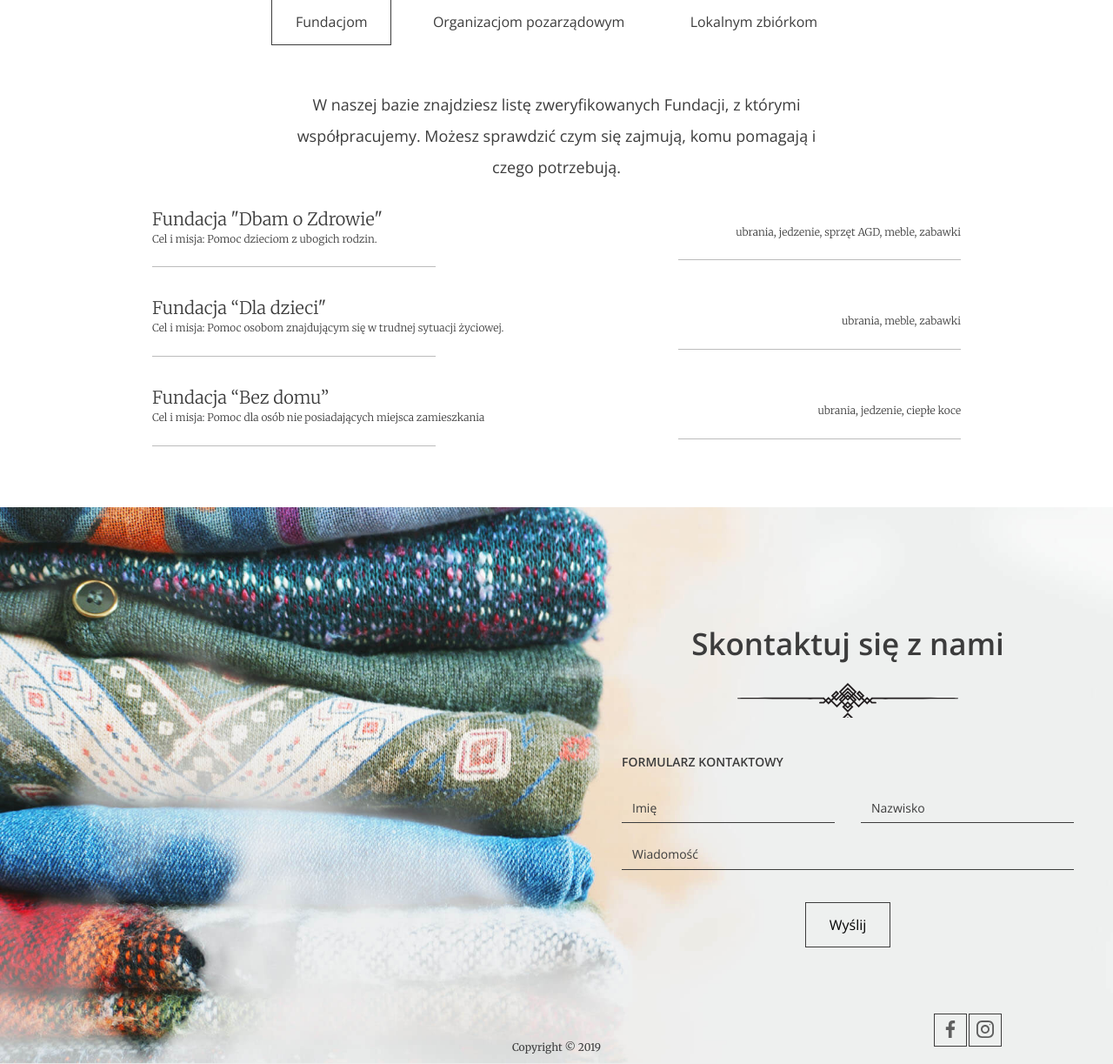
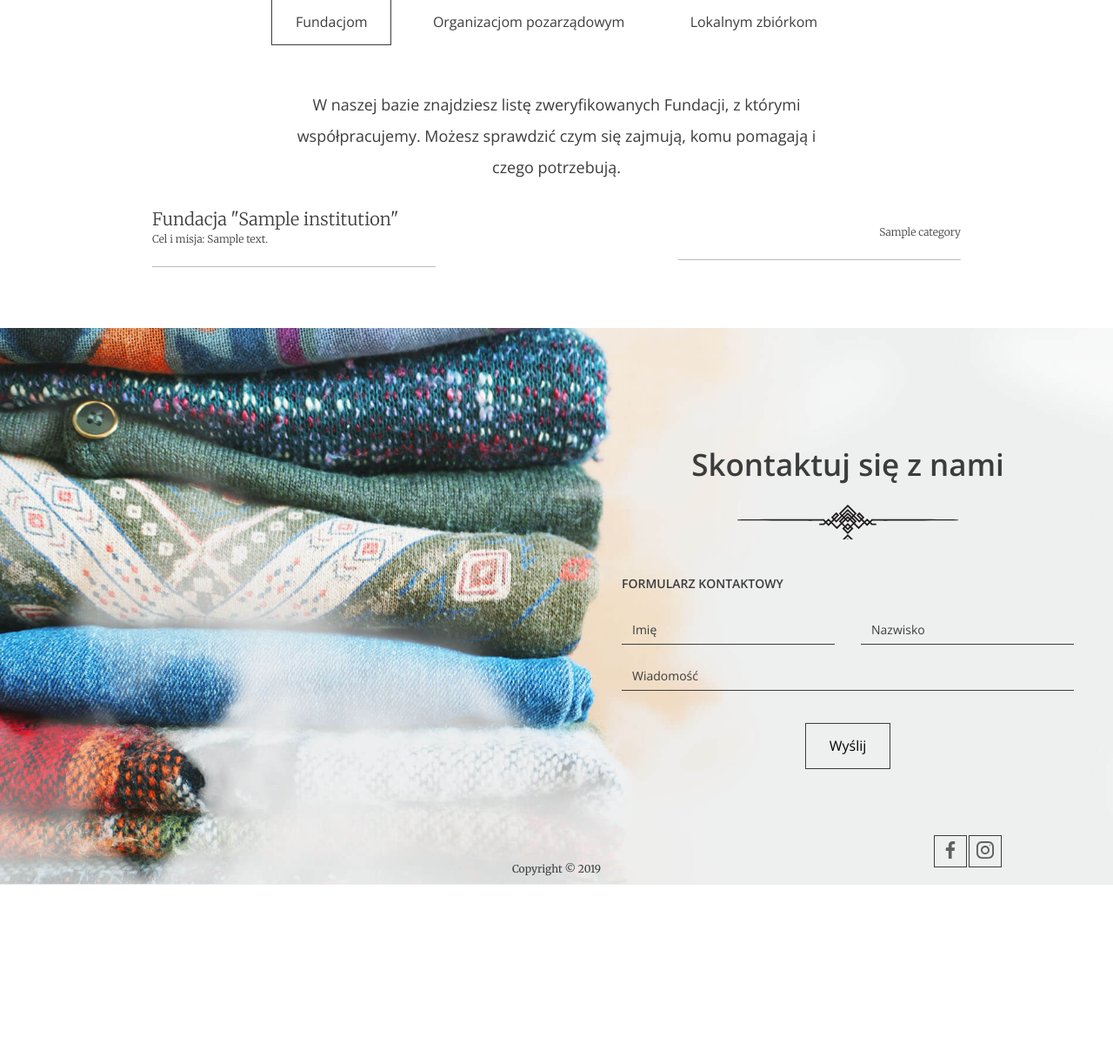
Before and after one commit to Kalickii/CoderslabProject, a Django app: page / in a window 1280 px wide. Shown: the part 2655-3878 px from the top of the page at 87% size. After the commit the page ends 3672 px from the top, so only its background shows below. Run offline with Django 4.2, Linux system fonts and the light colour scheme; tables that the repository leaves empty hold one stand-in row (values such as "Sample post").

Commit message:
Main page -> navigation - links, redirecting + Institution lists

```diff
--- a/project/app/templates/app/base.html
+++ b/project/app/templates/app/base.html
@@ -14,8 +14,8 @@
       <nav class="container container--70">
         <ul class="nav--actions">
             {% if not user.is_authenticated %}
-          <li><a href="" class="btn btn--small btn--without-border">Zaloguj</a></li>
-          <li><a href="#" class="btn btn--small btn--highlighted">Załóż konto</a></li>
+          <li><a href="{% url 'login' %}" class="btn btn--small btn--without-border">Zaloguj</a></li>
+          <li><a href="{% url 'register' %}" class="btn btn--small btn--highlighted">Załóż konto</a></li>
             {% else %}
         <li class="logged-user">
             Witaj Agata
@@ -29,11 +29,11 @@
         </ul>
 
         <ul>
-          <li><a href="" class="btn btn--without-border active">Start</a></li>
-          <li><a href="#steps" class="btn btn--without-border">O co chodzi?</a></li>
-          <li><a href="#about-us" class="btn btn--without-border">O nas</a></li>
-          <li><a href="#help" class="btn btn--without-border">Fundacje i organizacje</a></li>
-          <li><a href="form.html" class="btn btn--without-border">Przekaż dary</a></li>
+          <li><a href="{% url 'landing-page' %}" class="btn btn--without-border active">Start</a></li>
+          <li><a href="{% url 'landing-page' %}#steps" class="btn btn--without-border">O co chodzi?</a></li>
+          <li><a href="{% url 'landing-page' %}#about-us" class="btn btn--without-border">O nas</a></li>
+          <li><a href="{% url 'landing-page' %}#help" class="btn btn--without-border">Fundacje i organizacje</a></li>
+          <li><a href="{% url 'add-donation' %}" class="btn btn--without-border">Przekaż dary</a></li>
           <li><a href="#contact" class="btn btn--without-border">Kontakt</a></li>
         </ul>
       </nav>
--- a/project/app/templates/app/index.html
+++ b/project/app/templates/app/index.html
@@ -58,7 +58,7 @@
         </div>
       </div>
 
-      <a href="#" class="btn btn--large">Załóż konto</a>
+      <a href="{% url 'register' %}" class="btn btn--large">Załóż konto</a>
     </section>
 
     <section id="about-us" class="about-us">
@@ -84,32 +84,20 @@
         <p>W naszej bazie znajdziesz listę zweryfikowanych Fundacji, z którymi współpracujemy. Możesz sprawdzić czym się zajmują, komu pomagają i czego potrzebują.</p>
 
         <ul class="help--slides-items">
+            {% for foundation in foundations %}
           <li>
             <div class="col">
-              <div class="title">Fundacja "Dbam o Zdrowie"</div>
-              <div class="subtitle">Cel i misja: Pomoc dzieciom z ubogich rodzin.</div>
+              <div class="title">Fundacja "{{ foundation.name }}"</div>
+              <div class="subtitle">Cel i misja: {{ foundation.description }}</div>
             </div>
 
-            <div class="col"><div class="text">ubrania, jedzenie, sprzęt AGD, meble, zabawki</div></div>
+            <div class="col"><div class="text">
+                {% for category in foundation.categories.all %}
+                  {{ category }}{% if not forloop.last %},{% endif %}
+                {% endfor %}
+            </div></div>
           </li>
-
-          <li>
-            <div class="col">
-              <div class="title">Fundacja “Dla dzieci"</div>
-              <div class="subtitle">Cel i misja: Pomoc osobom znajdującym się w trudnej sytuacji życiowej.</div>
-            </div>
-
-            <div class="col"><div class="text">ubrania, meble, zabawki</div></div>
-          </li>
-
-          <li>
-            <div class="col">
-              <div class="title">Fundacja “Bez domu”</div>
-              <div class="subtitle">Cel i misja: Pomoc dla osób nie posiadających miejsca zamieszkania</div>
-            </div>
-
-            <div class="col"><div class="text">ubrania, jedzenie, ciepłe koce</div></div>
-          </li>
+            {% endfor %}
         </ul>
         <!-- Pagination
         <ul class="help--slides-pagination">
@@ -128,41 +116,20 @@
           quos suscipit corporis!
         </p>
         <ul class="help--slides-items">
+          {% for organization in organizations %}
           <li>
             <div class="col">
-              <div class="title">Organizacja 1</div>
-              <div class="subtitle">Lorem ipsum dolor sit amet consectetur.</div>
+              <div class="title">Organizacja "{{ organization.name }}"</div>
+              <div class="subtitle">Cel i misja: {{ organization.description }}</div>
             </div>
 
-            <div class="col"><div class="text">Lorem ipsum dolor sit amet consectetur adipisicing elit.</div></div>
+            <div class="col"><div class="text">
+                {% for category in organization.categories.all %}
+                  {{ category }}{% if not forloop.last %},{% endif %}
+                {% endfor %}
+            </div></div>
           </li>
-
-          <li>
-            <div class="col">
-              <div class="title">Organizacja 2</div>
-              <div class="subtitle">Lorem ipsum dolor sit amet consectetur.</div>
-            </div>
-
-            <div class="col"><div class="text">Lorem ipsum dolor sit amet consectetur adipisicing elit.</div></div>
-          </li>
-
-          <li>
-            <div class="col">
-              <div class="title">Organizacja 3</div>
-              <div class="subtitle">Lorem ipsum dolor sit amet consectetur.</div>
-            </div>
-
-            <div class="col"><div class="text">Lorem ipsum dolor sit amet consectetur adipisicing elit.</div></div>
-          </li>
-
-          <li>
-            <div class="col">
-              <div class="title">Organizacja 4</div>
-              <div class="subtitle">Lorem ipsum dolor sit amet consectetur.</div>
-            </div>
-
-            <div class="col"><div class="text">Lorem ipsum dolor sit amet consectetur adipisicing elit.</div></div>
-          </li>
+          {% endfor %}
         </ul>
 
         <!-- Pagination
@@ -180,23 +147,20 @@
       <div class="help--slides" data-id="3">
         <p>Lorem ipsum dolor sit amet, his ocurreret persequeris ea, ad utinam laudem duo. Verterem adipisci partiendo eos ne, ea his reque quaeque recteque, ne quo lobortis intellegam.</p>
         <ul class="help--slides-items">
+          {% for collection in local_collections %}
           <li>
             <div class="col">
-              <div class="title">Lokalna zbiórka 1</div>
-              <div class="subtitle">Lorem ipsum dolor sit amet consectetur.</div>
+              <div class="title">Zbiórka "{{ collection.name }}"</div>
+              <div class="subtitle">Cel i misja: {{ collection.description }}</div>
             </div>
 
-            <div class="col"><div class="text">Lorem ipsum dolor sit amet consectetur adipisicing elit.</div></div>
+            <div class="col"><div class="text">
+                {% for category in collection.categories.all %}
+                  {{ category }}{% if not forloop.last %},{% endif %}
+                {% endfor %}
+            </div></div>
           </li>
-
-          <li>
-            <div class="col">
-              <div class="title">Lokalna zbiórka 2</div>
-              <div class="subtitle">Lorem ipsum dolor sit amet consectetur.</div>
-            </div>
-
-            <div class="col"><div class="text">Lorem ipsum dolor sit amet consectetur adipisicing elit.</div></div>
-          </li>
+          {% endfor %}
         </ul>
 
         <!-- Pagination
--- a/project/app/views.py
+++ b/project/app/views.py
@@ -9,9 +9,15 @@ class LandingPageView(View):
         bag_count = sum(donation.quantity for donation in Donation.objects.all())
         supported_institutions = sum(1 for institution in Institution.objects.all() if institution.donation_set.all().count() > 0)
 
+        foundations = [foundation for foundation in Institution.objects.filter(type='0')]
+        organizations = [organization for organization in Institution.objects.filter(type='1')]
+        local_collections = [collection for collection in Institution.objects.filter(type='2')]
         ctx = {
             'bag_count': bag_count,
             'supported_institutions': supported_institutions,
+            'foundations': foundations,
+            'organizations': organizations,
+            'local_collections': local_collections,
         }
         return render(request, 'app/index.html', ctx)
 
```
